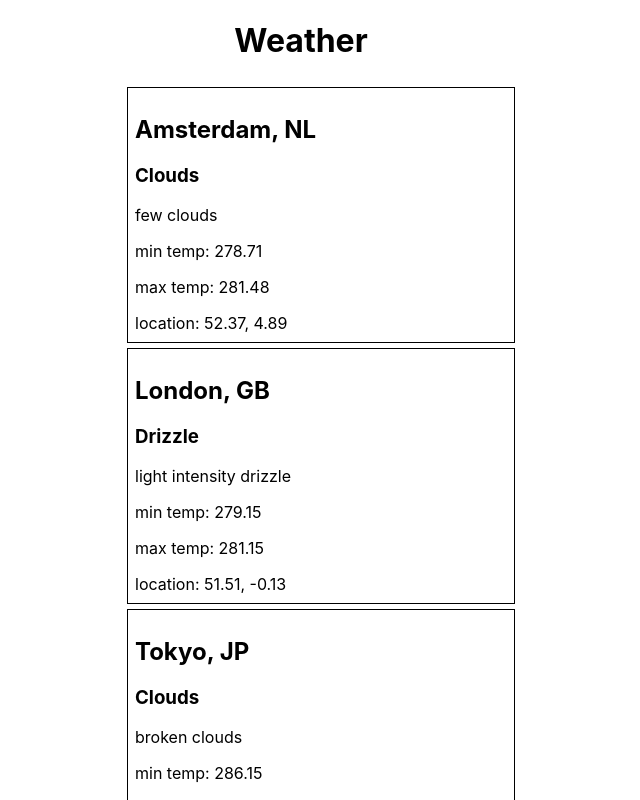
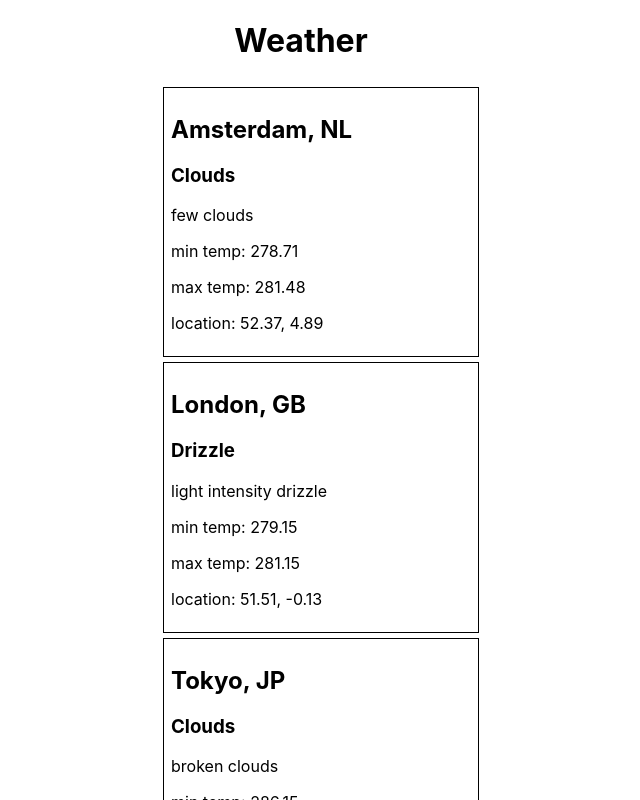
Before and after one commit to DegirmenciOmer/hack-your-weather-react-app, a React (Create React App) app in the folder hack-your-weather/: page / in a window 1280 px wide. Shown: the top 800 px of the page, without its empty margins (339-979 px from the left). Built offline with nearby package versions, Linux system fonts and the light colour scheme.

Commit message:
add build, modify some css

```diff
--- a/hack-your-weather/src/App.css
+++ b/hack-your-weather/src/App.css
@@ -18,13 +18,11 @@ li {
   justify-content: center;
 }
 .city-item {
-  height: 30vmin;
   pointer-events: none;
   border: 1px solid;
   margin-top: 5px;
   padding: 7px;
-  min-width: 30%;
-  max-width: 40%;
+  min-width: 300px;
 }
 
 @media (prefers-reduced-motion: no-preference) {
@@ -43,16 +41,3 @@ li {
   font-size: calc(10px + 2vmin);
   color: white;
 }
-
-.App-link {
-  color: #61dafb;
-}
-
-@keyframes App-logo-spin {
-  from {
-    transform: rotate(0deg);
-  }
-  to {
-    transform: rotate(360deg);
-  }
-}
```
